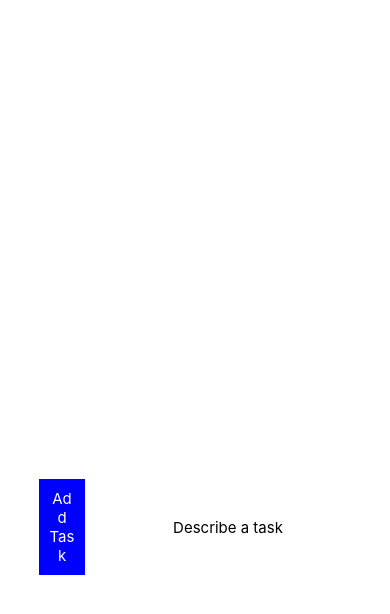
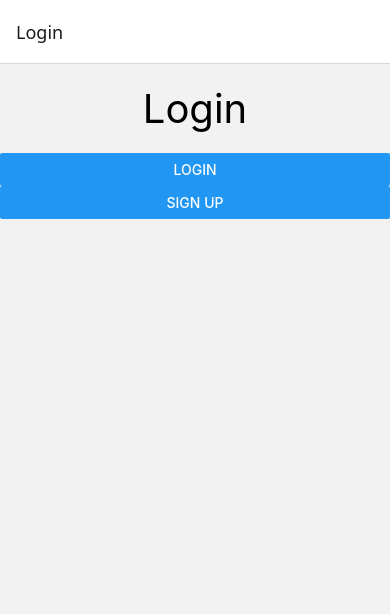
Before and after one commit to 40412/todo_app, a React Native app in the folder todo_app/: screen /Profile in a window 390 px wide. Shown: the top 614 px of the page. Built offline with nearby package versions, Linux system fonts and the light colour scheme.

Commit message:
added basic navigation structure

```diff
--- a/todo_app/App.js
+++ b/todo_app/App.js
@@ -1,47 +1,35 @@
+import { createBottomTabNavigator } from "@react-navigation/bottom-tabs";
+import { NavigationContainer } from "@react-navigation/native";
 import { createNativeStackNavigator } from "@react-navigation/native-stack";
-import { StatusBar } from "expo-status-bar";
-import { StyleSheet, View } from "react-native";
 import { Login } from "./screens/login/login";
+import { Profile } from "./screens/profile/profile";
 import { Signup } from "./screens/signup/signup";
 import { Todos } from "./screens/todos/todoScreen";
 
 const Stack = createNativeStackNavigator();
-
-const LoginStack = () => {
-  return (
-    <Stack.Navigator>
-      <Stack.Screen name="Login" component={Login} />
-      <Stack.Screen name="Signup" component={Signup} />
-    </Stack.Navigator>
-  );
-};
+const Tab = createBottomTabNavigator();
 
 const MainContent = () => {
   return (
-    <Stack.Navigator>
-      <Stack.Screen name="Todos" component={Todos} />
-    </Stack.Navigator>
+    <Tab.Navigator>
+      <Tab.Screen name="Todos" component={Todos} />
+      <Tab.Screen name="Profile" component={Profile} />
+    </Tab.Navigator>
   );
 };
 
 export default function App() {
   return (
-    <View style={styles.container}>
-      <StatusBar style="auto" />
-      <Todos />
-      {/* <NavigationContainer>
-        <MainContent />
-        <LoginStack />
-      </NavigationContainer> */}
-    </View>
+    <NavigationContainer>
+      <Stack.Navigator initialRouteName="Login">
+        <Stack.Screen name="Login" component={Login} />
+        <Stack.Screen name="SignUp" component={Signup} />
+        <Stack.Screen
+          options={{ headerShown: false }}
+          name="Main"
+          component={MainContent}
+        />
+      </Stack.Navigator>
+    </NavigationContainer>
   );
 }
-
-const styles = StyleSheet.create({
-  container: {
-    flex: 1,
-    backgroundColor: "#fff",
-    alignItems: "center",
-    justifyContent: "center",
-  },
-});
--- /dev/null
+++ b/todo_app/constants/styles.js
@@ -0,0 +1,9 @@
+import { StyleSheet } from "react-native";
+
+export const globalStyles = StyleSheet.create({
+  pageTitle: {
+    fontSize: 40,
+    alignSelf: "center",
+    padding: 20,
+  },
+});
--- a/todo_app/package.json
+++ b/todo_app/package.json
@@ -9,6 +9,7 @@
     "web": "expo start --web"
   },
   "dependencies": {
+    "@react-navigation/bottom-tabs": "^7.1.3",
     "@react-navigation/native": "^7.0.13",
     "@react-navigation/native-stack": "^7.1.14",
     "expo": "~52.0.15",
--- a/todo_app/screens/login/login.js
+++ b/todo_app/screens/login/login.js
@@ -1,9 +1,21 @@
-import { Text } from "react-native";
+import { Button, StyleSheet, Text, View } from "react-native";
+import { globalStyles } from "../../constants/styles";
 
-export const Login = () => {
+export const Login = ({ navigation }) => {
+  const handleLogin = () => {
+    navigation.replace("Main");
+  };
   return (
-    <>
-      <Text>Login</Text>
-    </>
+    <View style={styles.container}>
+      <Text style={globalStyles.pageTitle}>Login</Text>
+      <Button title="Login" onPress={handleLogin} />
+      <Button title="Sign Up" onPress={() => navigation.navigate("SignUp")} />
+    </View>
   );
 };
+
+const styles = StyleSheet.create({
+  container: {
+    flex: 1,
+  },
+});
--- /dev/null
+++ b/todo_app/screens/profile/profile.js
@@ -0,0 +1,18 @@
+import React from "react";
+import { Button, Text, View } from "react-native";
+import { globalStyles } from "../../constants/styles";
+
+export const Profile = ({ navigation }) => {
+  const handleLogOut = () => {
+    navigation.reset({
+      index: 0,
+      routes: [{ name: "Login" }],
+    });
+  };
+  return (
+    <View>
+      <Text style={globalStyles.pageTitle}>My Profile</Text>
+      <Button title="Log Out" onPress={handleLogOut} />
+    </View>
+  );
+};
--- a/todo_app/screens/signup/signup.js
+++ b/todo_app/screens/signup/signup.js
@@ -1,5 +1,14 @@
-import { Text } from "react-native";
+import { Button, Text } from "react-native";
+import { globalStyles } from "../../constants/styles";
 
-export const Signup = () => {
-  return <Text>Signup</Text>;
+export const Signup = ({ navigation }) => {
+  const handleSignup = () => {
+    navigation.replace("Main");
+  };
+  return (
+    <>
+      <Text style={globalStyles.pageTitle}>Sign Up</Text>
+      <Button title="Sign Up" onPress={handleSignup} />
+    </>
+  );
 };
--- a/todo_app/screens/todos/addTask.js
+++ b/todo_app/screens/todos/addTask.js
@@ -21,7 +21,7 @@ export const AddTask = ({ currentValue, setValue, addTask }) => {
 const styles = StyleSheet.create({
   innerContainer: {
     marginTop: 10,
-    paddingTop: 200,
+    paddingTop: 10,
     width: "80%",
     flexDirection: "row",
     alignItems: "center",
--- a/todo_app/screens/todos/todoScreen.js
+++ b/todo_app/screens/todos/todoScreen.js
@@ -1,5 +1,5 @@
 import { useState } from "react";
-import { View } from "react-native";
+import { StyleSheet, View } from "react-native";
 import { AddTask } from "./addTask";
 import { Tasks } from "./tasks";
 
@@ -15,21 +15,21 @@ export const Todos = () => {
   };
 
   return (
-    <>
+    <View style={styles.container}>
       <AddTask
         currentValue={currentValue}
         addTask={addTask}
         setValue={setValue}
       />
 
-      <View /* style={styles.divider} */ />
+      <View style={styles.divider} />
 
       <Tasks tasks={tasks} />
-    </>
+    </View>
   );
 };
 
-/* const styles = StyleSheet.create({
+const styles = StyleSheet.create({
   divider: {
     height: 1,
     backgroundColor: "grey",
@@ -37,4 +37,8 @@ export const Todos = () => {
     marginTop: 35,
     marginBottom: 20,
   },
-}); */
+  container: {
+    flex: 1,
+    padding: 40,
+  },
+});
```
Also changed, not shown: 2 other files (tests, documents, lock files or other folders).
